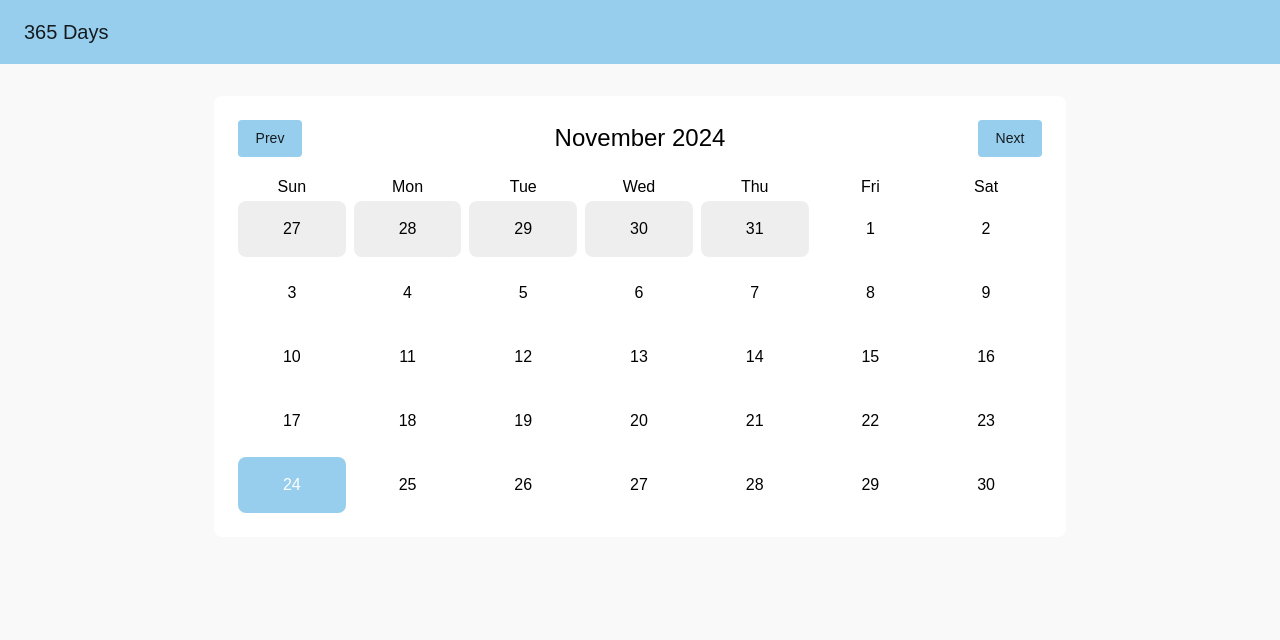
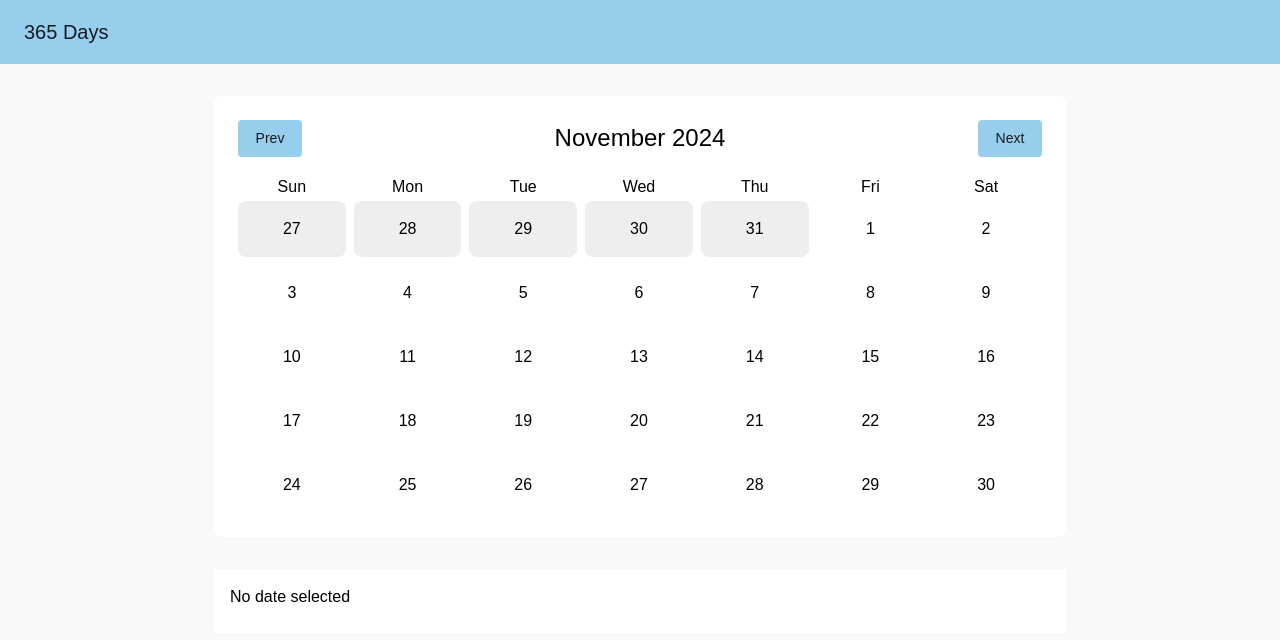
Before and after one commit to devkevw/codejam2024, a React (Create React App) app in the folder frontend/webpage/: page / in a window 1280 px wide. Shown: the top 640 px of the page. Built offline with nearby package versions, Linux system fonts and the light colour scheme; a web font is replaced by a local one.

Commit message:
Fetching Journal entry using one to one get request

```diff
--- a/frontend/webpage/src/components/Calendar.jsx
+++ b/frontend/webpage/src/components/Calendar.jsx
@@ -20,13 +20,30 @@ import {
   addDays,
   subDays,
 } from 'date-fns';
+import JournalCard from './JournalCard';
 
 const Calendar = () => {
   const [currentMonth, setCurrentMonth] = useState(new Date());
-  const [selectedDate, setSelectedDate] = useState(new Date());
+  const [selectedDate, setSelectedDate] = useState(null);
+  const [journalMessage, setJournalMessage] = useState(''); // Message fetched from the backend
   const [viewMode, setViewMode] = useState('month'); // 'month' or 'week'
 
   const daysOfWeek = ['Sun', 'Mon', 'Tue', 'Wed', 'Thu', 'Fri', 'Sat'];
+
+  // Fetch journal message for a specific date
+  const fetchJournalMessage = async (date) => {
+    const year = format(date, 'yyyy');
+    const month = format(date, 'M'); // 1-based month
+    const day = format(date, 'd'); // Day of the month
+    try {
+      const response = await fetch(`http://localhost:8000/journalentry?year=${year}&month=${month}&date=${day}`);
+      const data = await response.json();
+      setJournalMessage(data.message || 'No journal made on this day 😔');
+    } catch (error) {
+      console.error('Error fetching journal entry:', error);
+      setJournalMessage('Error fetching journal entry');
+    }
+  };
 
   // Determine the days to display based on the view mode
   const getDaysToDisplay = () => {
@@ -68,13 +85,14 @@ const Calendar = () => {
   const days = getDaysToDisplay();
 
   return (
+    <>
       <Paper elevation={3} sx={{ padding: 3, borderRadius: 2 }}>
         {/* Header Section */}
         <Box display="flex" justifyContent="space-between" alignItems="center" mb={2}>
           <Button variant="contained" onClick={handlePrev}>
             Prev
           </Button>
-        <Typography variant="h5" >
+          <Typography variant="h5">
             {format(currentMonth, 'MMMM yyyy')}
           </Typography>
           <Button variant="contained" onClick={handleNext}>
@@ -86,7 +104,7 @@ const Calendar = () => {
         <Grid container spacing={1}>
           {daysOfWeek.map((day) => (
             <Grid item xs={1.71} key={day}>
-            <Typography align="center" variant="subtitle1" >
+              <Typography align="center" variant="subtitle1">
                 {day}
               </Typography>
             </Grid>
@@ -104,13 +122,15 @@ const Calendar = () => {
               <Box
                 onClick={
                   isSameMonth(day, currentMonth) || viewMode === 'week'
-                  ? () => {
-                      // Toggle the selected date
+                    ? async () => {
                         if (isSameDay(day, selectedDate)) {
-                        setSelectedDate(null); // Unhighlight if the same date is clicked
+                          // If the same date is clicked, unselect it
+                          setSelectedDate(null);
+                          setJournalMessage(''); // Clear the journal message
                         } else {
-                        setSelectedDate(day); // Highlight the new date
-                        setCurrentMonth(startOfMonth(day)); // Update currentMonth to the selected date's month
+                          // Set selected date and fetch journal entry
+                          setSelectedDate(day);
+                          await fetchJournalMessage(day);
                         }
                       }
                     : undefined
@@ -119,31 +139,35 @@ const Calendar = () => {
                   textAlign: 'center',
                   padding: 2,
                   borderRadius: 2,
-                backgroundColor:
-                  isSameDay(day, selectedDate)        // Is this the selected day?
-                    ? 'primary.main'                  // Highlight the selected day
-                    : isSameMonth(day, currentMonth)  // Is this day in the current month?
-                      ? 'background.paper'            // Show it with normal background
-                      : 'grey.200',                   // Otherwise, grey it out
+                  backgroundColor: isSameDay(day, selectedDate)
+                    ? 'primary.main'
+                    : isSameMonth(day, currentMonth)
+                    ? 'background.paper'
+                    : 'grey.200',
                   color: isSameDay(day, selectedDate) ? 'white' : 'text.primary',
                   cursor: isSameMonth(day, currentMonth) || viewMode === 'week' ? 'pointer' : 'not-allowed',
                   '&:hover': {
-                  backgroundColor:
-                    isSameDay(day, selectedDate)
+                    backgroundColor: isSameDay(day, selectedDate)
                       ? 'primary.dark'
                       : isSameMonth(day, currentMonth)
                       ? 'grey.300'
-                        : 'grey.200', // Prevent hover effect for non-current month days
+                      : 'grey.200',
                   },
                 }}
               >
                 <Typography variant="body1">{format(day, 'd')}</Typography>
               </Box>
-
             </Grid>
           ))}
         </Grid>
       </Paper>
+
+      {/* Journal Card */}
+      <JournalCard
+        date={selectedDate ? format(selectedDate, 'MMMM d, yyyy') : null}
+        message={journalMessage}
+      />
+    </>
   );
 };
 
--- /dev/null
+++ b/frontend/webpage/src/components/JournalCard.jsx
@@ -0,0 +1,26 @@
+import React from 'react';
+import { Card, CardContent, Typography } from '@mui/material';
+
+const JournalCard = ({ date, message }) => {
+  return (
+    <Card sx={{ mt: 4 }}>
+      <CardContent>
+        {date ? (
+          <>
+            <Typography variant="h6">Journal Entry</Typography>
+            <Typography variant="subtitle1" color="text.secondary">
+              {date}
+            </Typography>
+            <Typography variant="body1" sx={{ mt: 2 }}>
+              {message}
+            </Typography>
+          </>
+        ) : (
+          <Typography variant="body1">No date selected</Typography>
+        )}
+      </CardContent>
+    </Card>
+  );
+};
+
+export default JournalCard;
```
Lines whose indentation alone changed are shown as unchanged.
